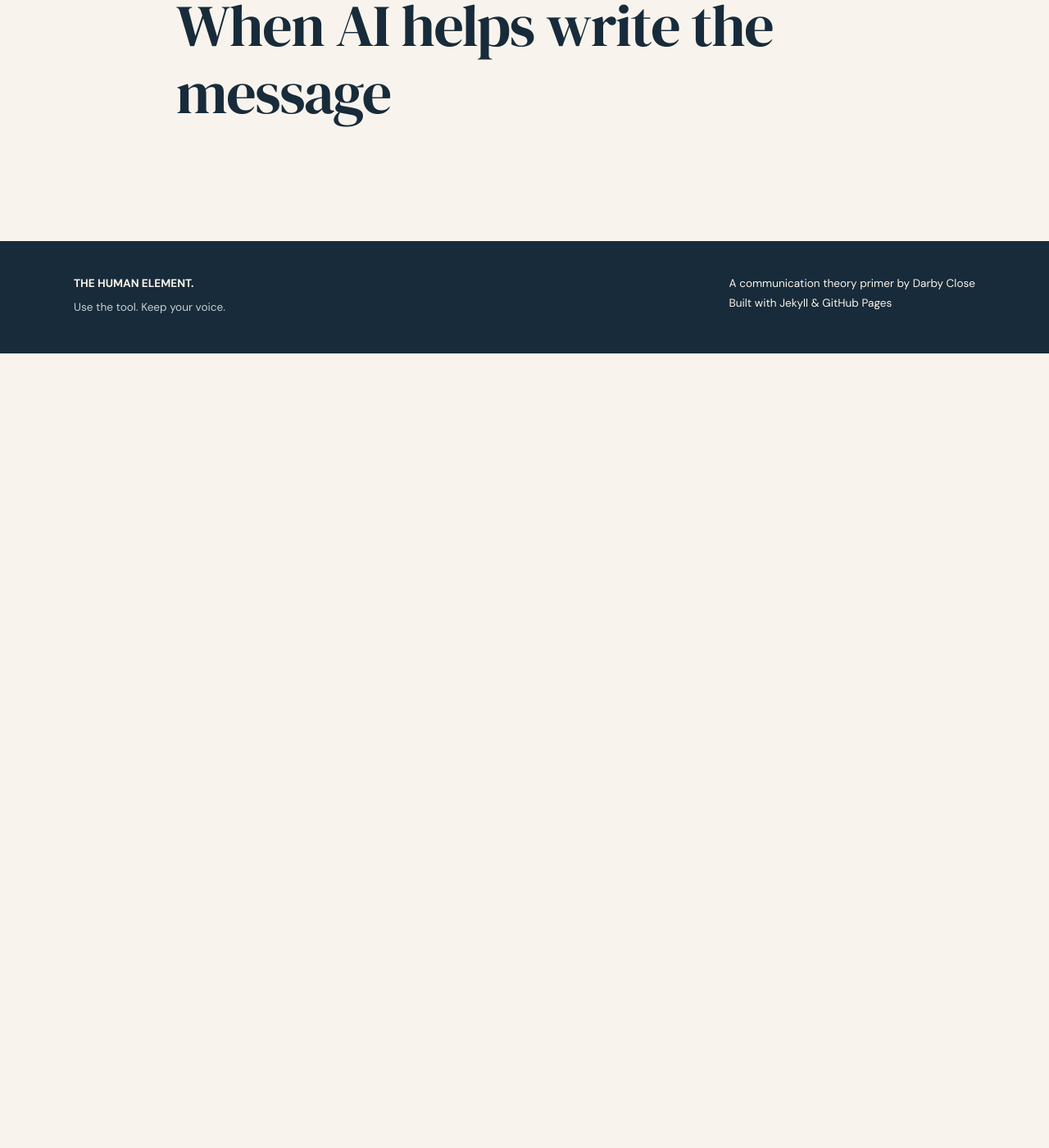
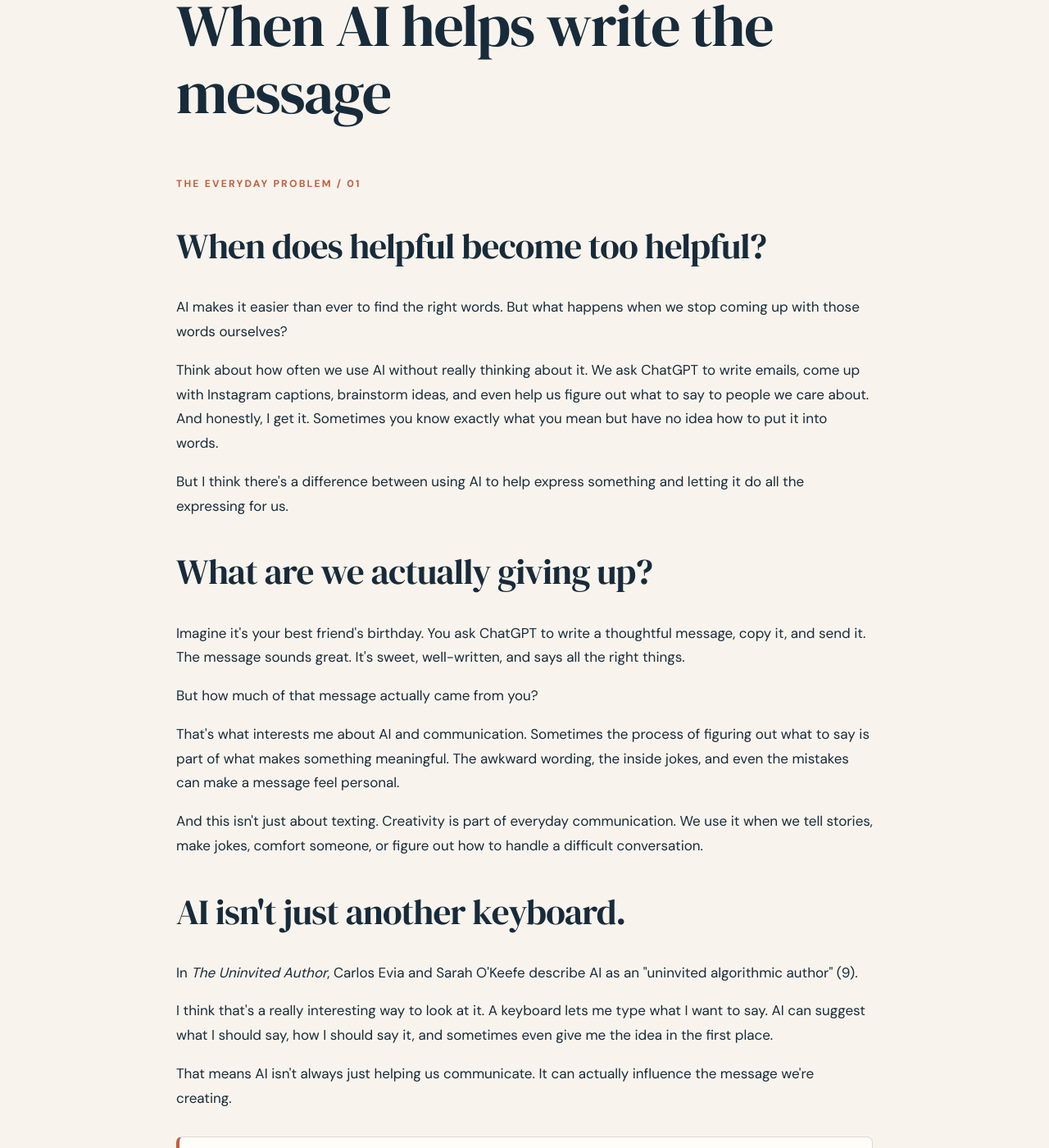
Before and after one commit to Darbyclose/comm-primer, a Jekyll site: the page built from ai-assisted-message.md, in a window 1280 px wide and 1400 px high, scrolled down 270 px. Shown: the whole window at 82% size. Built offline with Jekyll 4.4.1, drawn with Linux system fonts in a browser that asks for light colours; before the commit the page ends 900 px from its top, so only the background shows below that; some of the changed text lies outside the part shown.

Commit message:
Enhance discussion on AI's role in communication
Expanded on the implications of AI in communication, discussing the balance between assistance and personal expression. Explored the potential loss of creativity and meaning when relying too heavily on AI for messaging.

```diff
--- a/ai-assisted-message.md
+++ b/ai-assisted-message.md
@@ -3,3 +3,46 @@ layout: default
 title: When AI helps write the message
 permalink: /ai-assisted-message/
 ---
+
+<section>
+  <div class="kicker">THE EVERYDAY PROBLEM / 01</div>
+
+  <h2>When does helpful become too helpful?</h2>
+
+  <p class="lead">AI makes it easier than ever to find the right words. But what happens when we stop coming up with those words ourselves?</p>
+
+  <p>Think about how often we use AI without really thinking about it. We ask ChatGPT to write emails, come up with Instagram captions, brainstorm ideas, and even help us figure out what to say to people we care about. And honestly, I get it. Sometimes you know exactly what you mean but have no idea how to put it into words.</p>
+
+  <p>But I think there's a difference between using AI to help express something and letting it do all the expressing for us.</p>
+
+  <h2>What are we actually giving up?</h2>
+
+  <p>Imagine it's your best friend's birthday. You ask ChatGPT to write a thoughtful message, copy it, and send it. The message sounds great. It's sweet, well-written, and says all the right things.</p>
+
+  <p>But how much of that message actually came from you?</p>
+
+  <p>That's what interests me about AI and communication. Sometimes the process of figuring out what to say is part of what makes something meaningful. The awkward wording, the inside jokes, and even the mistakes can make a message feel personal.</p>
+
+  <p>And this isn't just about texting. Creativity is part of everyday communication. We use it when we tell stories, make jokes, comfort someone, or figure out how to handle a difficult conversation.</p>
+
+  <h2>AI isn't just another keyboard.</h2>
+
+  <p>In <em>The Uninvited Author</em>, Carlos Evia and Sarah O'Keefe describe AI as an "uninvited algorithmic author" (9).</p>
+
+  <p>I think that's a really interesting way to look at it. A keyboard lets me type what I want to say. AI can suggest what I should say, how I should say it, and sometimes even give me the idea in the first place.</p>
+
+  <p>That means AI isn't always just helping us communicate. It can actually influence the message we're creating.</p>
+
+  <div class="callout">
+    <strong>The big question:</strong>
+    Is AI helping us find our voices, or are we becoming too comfortable letting it speak for us?
+  </div>
+
+  <h2>It's not all bad.</h2>
+
+  <p>I don't think using AI automatically makes something fake or uncreative. It can be genuinely helpful, especially when you're stuck or struggling to explain something.</p>
+
+  <p>But I do think we should pay attention to how much we're relying on it. If we use AI for every idea, every message, and every difficult conversation, are we missing out on part of the creative process?</p>
+
+  <p>That's what the rest of this primer explores. Communication isn't just about getting the words right. It's about the meaning, intention, and human connection behind them.</p>
+</section>
```
